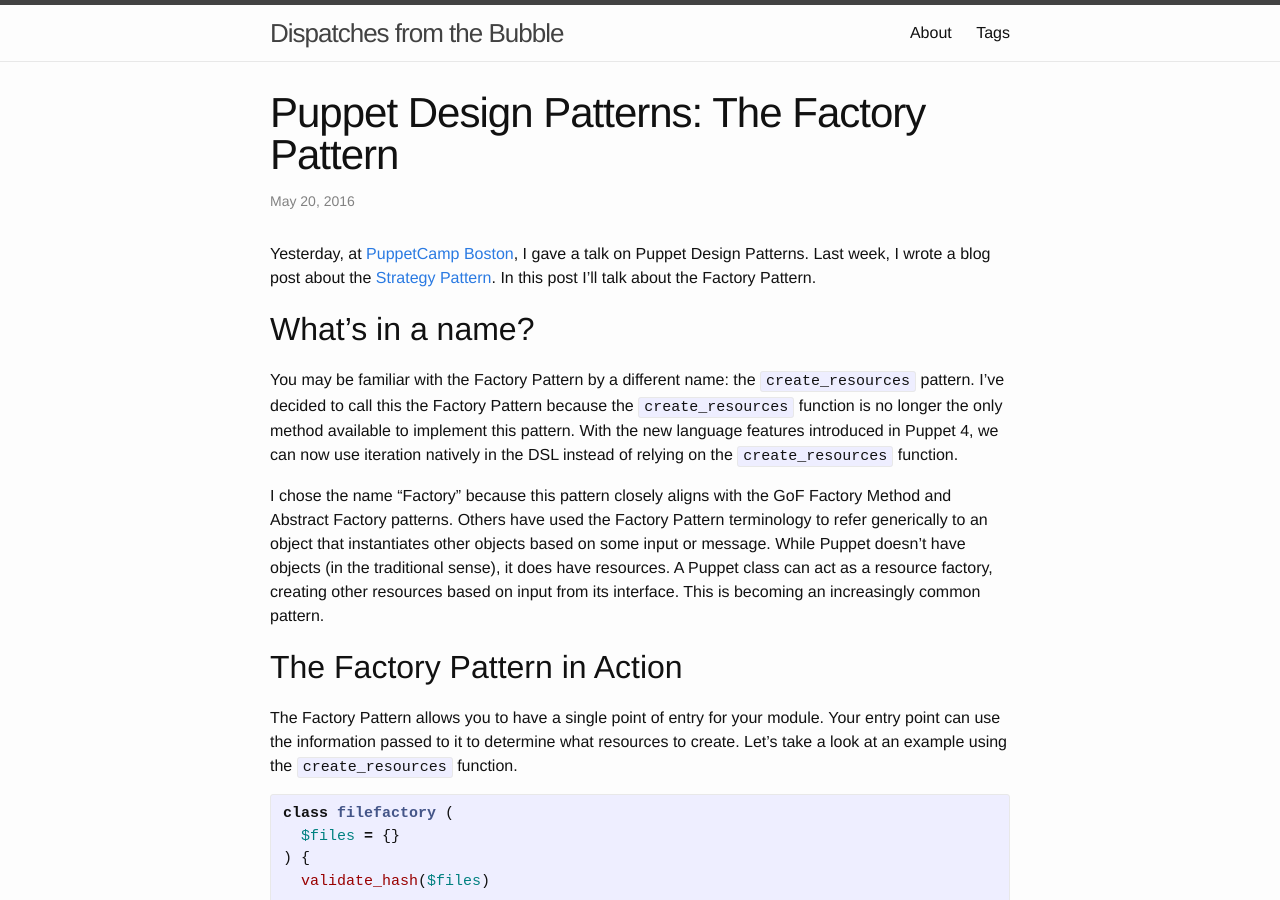
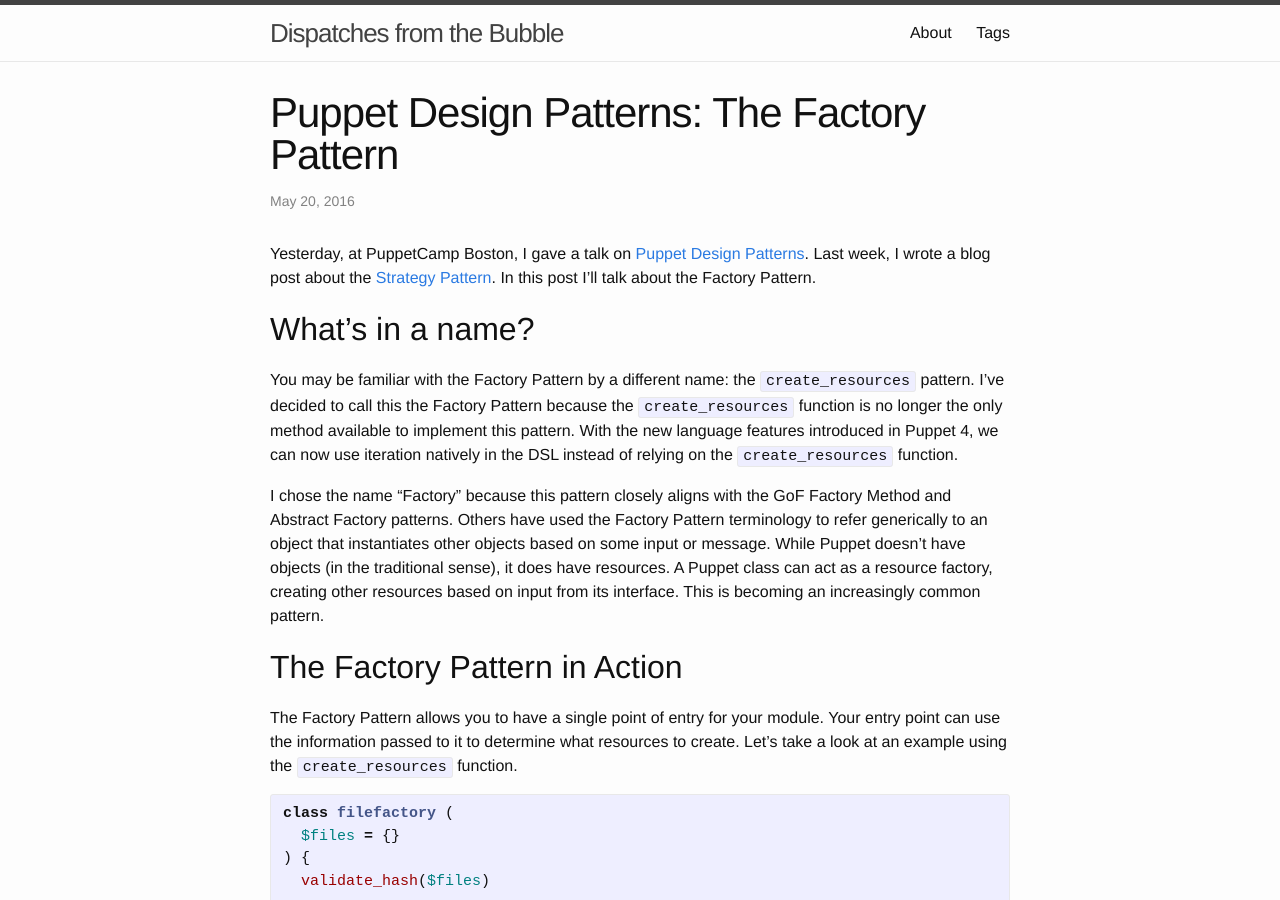
Before and after one commit to danzilio/danzilio.github.io, a Jekyll site: the page built from _posts/2016-05-20-puppet-design-patterns-factory.md, in a window 1280 px wide and 900 px high. Built offline with Jekyll 4.4.1, drawn with Linux system fonts in a browser that asks for light colours; comment, search, counter and statistics services are not loaded; part of the change alters nothing that is shown.

```diff
--- a/_posts/2016-05-20-puppet-design-patterns-factory.md
+++ b/_posts/2016-05-20-puppet-design-patterns-factory.md
@@ -11,9 +11,8 @@ tags:
 comments: true
 ---
 
-Yesterday, at [PuppetCamp Boston](https://puppet.com/community/events/camp/puppet-camp-boston-2016),
-I gave a talk on Puppet Design Patterns. Last week, I wrote a blog post about
-the [Strategy Pattern](http://blog.danzil.io/2016/05/12/puppet-design-patterns-strategy.html).
+Yesterday, at PuppetCamp Boston, I gave a talk on [Puppet Design Patterns](http://www.slideshare.net/DavidDanzilio/puppet-design-patterns). Last
+week, I wrote a blog post about the [Strategy Pattern](http://blog.danzil.io/2016/05/12/puppet-design-patterns-strategy.html).
 In this post I'll talk about the Factory Pattern.
 
 ## What's in a name?
```
